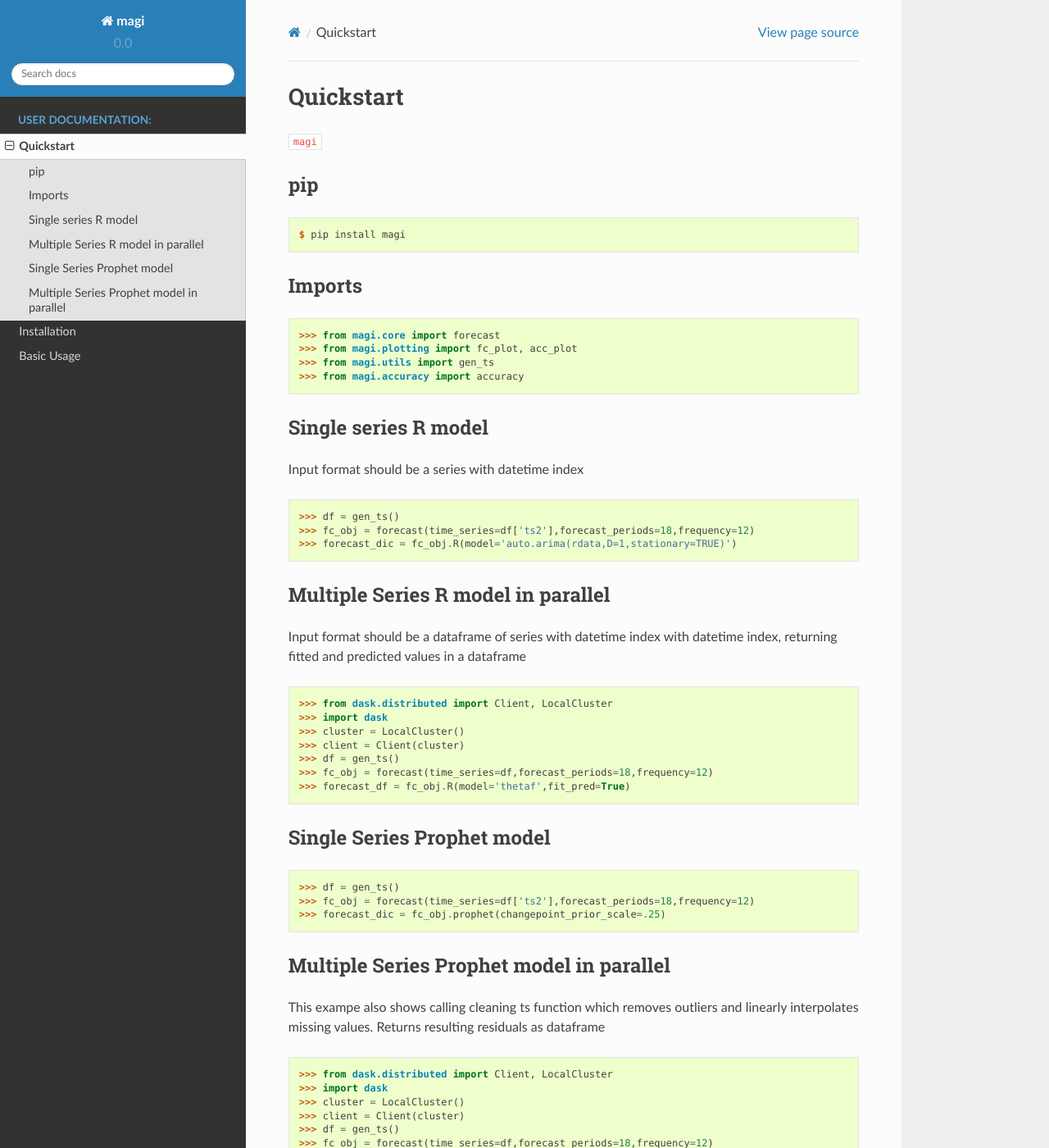
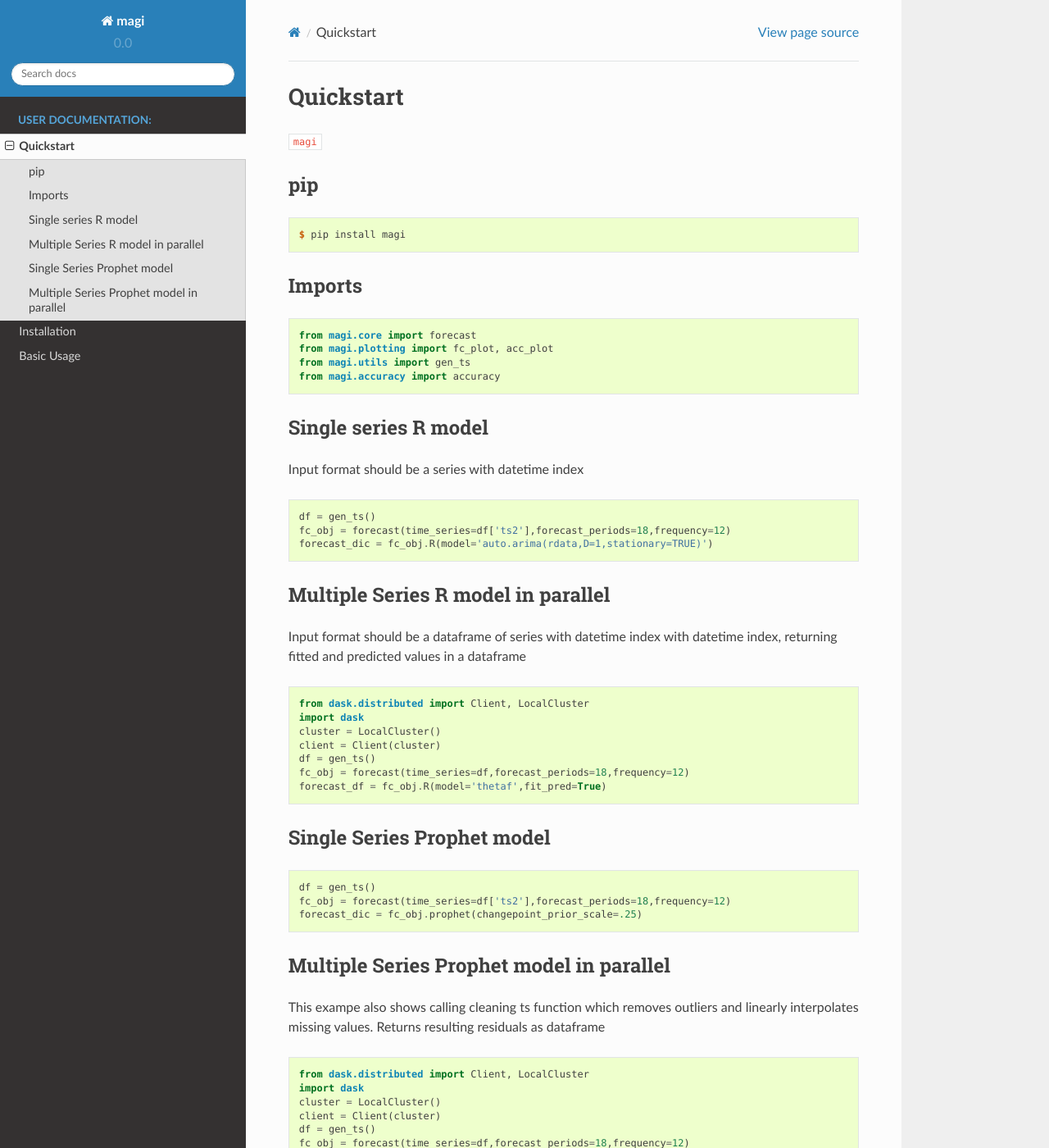
Before and after one commit to DavisTownsend/magi, a Sphinx documentation site: the page built from docs/Quickstart.rst, in a window 1280 px wide and 1400 px high. Shown: the whole window at 82% size. Built offline with Sphinx 7.4.7 and the Read the Docs theme 2.0.0, drawn with Linux system fonts in a browser that asks for light colours; pages that are not in the unit, such as notebooks, are missing from menus.

```diff
--- a/docs/Quickstart.rst
+++ b/docs/Quickstart.rst
@@ -16,10 +16,10 @@ Imports
 ---------------------
 .. code-block:: python
 
-   >>> from magi.core import forecast
-   >>> from magi.plotting import fc_plot, acc_plot
-   >>> from magi.utils import gen_ts
-   >>> from magi.accuracy import accuracy
+   from magi.core import forecast
+   from magi.plotting import fc_plot, acc_plot
+   from magi.utils import gen_ts
+   from magi.accuracy import accuracy
 
 Single series R model
 ---------------------
@@ -27,9 +27,9 @@ Input format should be a series with datetime index
 
 .. code-block:: python
 
-   >>> df = gen_ts()
-   >>> fc_obj = forecast(time_series=df['ts2'],forecast_periods=18,frequency=12)
-   >>> forecast_dic = fc_obj.R(model='auto.arima(rdata,D=1,stationary=TRUE)')
+   df = gen_ts()
+   fc_obj = forecast(time_series=df['ts2'],forecast_periods=18,frequency=12)
+   forecast_dic = fc_obj.R(model='auto.arima(rdata,D=1,stationary=TRUE)')
 
 Multiple Series R model in parallel
 -----------------------------------
@@ -37,22 +37,22 @@ Input format should be a dataframe of series with datetime index with datetime i
 
 .. code-block:: python
 
-   >>> from dask.distributed import Client, LocalCluster
-   >>> import dask
-   >>> cluster = LocalCluster()
-   >>> client = Client(cluster)
-   >>> df = gen_ts()
-   >>> fc_obj = forecast(time_series=df,forecast_periods=18,frequency=12)
-   >>> forecast_df = fc_obj.R(model='thetaf',fit_pred=True)
+   from dask.distributed import Client, LocalCluster
+   import dask
+   cluster = LocalCluster()
+   client = Client(cluster)
+   df = gen_ts()
+   fc_obj = forecast(time_series=df,forecast_periods=18,frequency=12)
+   forecast_df = fc_obj.R(model='thetaf',fit_pred=True)
 
 Single Series Prophet model
 ---------------------------
 
 .. code-block:: python
 
-   >>> df = gen_ts()
-   >>> fc_obj = forecast(time_series=df['ts2'],forecast_periods=18,frequency=12)
-   >>> forecast_dic = fc_obj.prophet(changepoint_prior_scale=.25)
+   df = gen_ts()
+   fc_obj = forecast(time_series=df['ts2'],forecast_periods=18,frequency=12)
+   forecast_dic = fc_obj.prophet(changepoint_prior_scale=.25)
 
 Multiple Series Prophet model in parallel
 -----------------------------------------
@@ -62,10 +62,10 @@ Returns resulting residuals as dataframe
 
 .. code-block:: python
 
-   >>> from dask.distributed import Client, LocalCluster
-   >>> import dask
-   >>> cluster = LocalCluster()
-   >>> client = Client(cluster)
-   >>> df = gen_ts()
-   >>> fc_obj = forecast(time_series=df,forecast_periods=18,frequency=12)
-   >>> forecast_df = fc_obj.tsclean().prophet(changepoint_prior_scale=.25,residuals=True)
+   from dask.distributed import Client, LocalCluster
+   import dask
+   cluster = LocalCluster()
+   client = Client(cluster)
+   df = gen_ts()
+   fc_obj = forecast(time_series=df,forecast_periods=18,frequency=12)
+   forecast_df = fc_obj.tsclean().prophet(changepoint_prior_scale=.25,residuals=True)
```
Also changed, not shown: docs/Basic_Usage.rst (+22 -22 lines), 7 other files.
